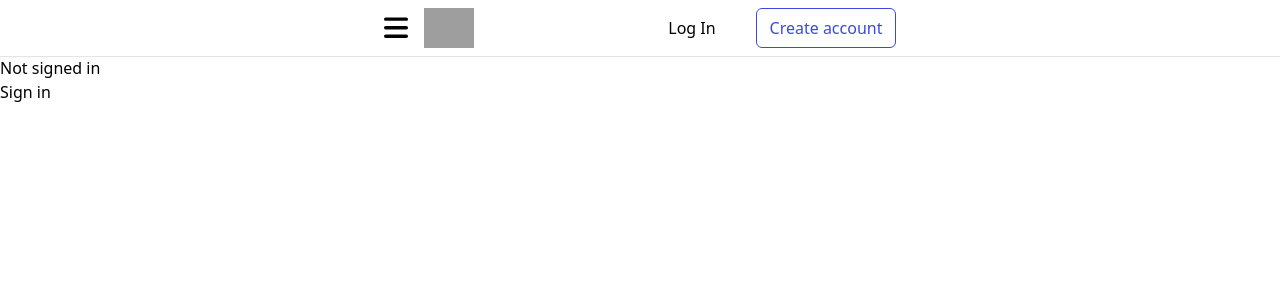
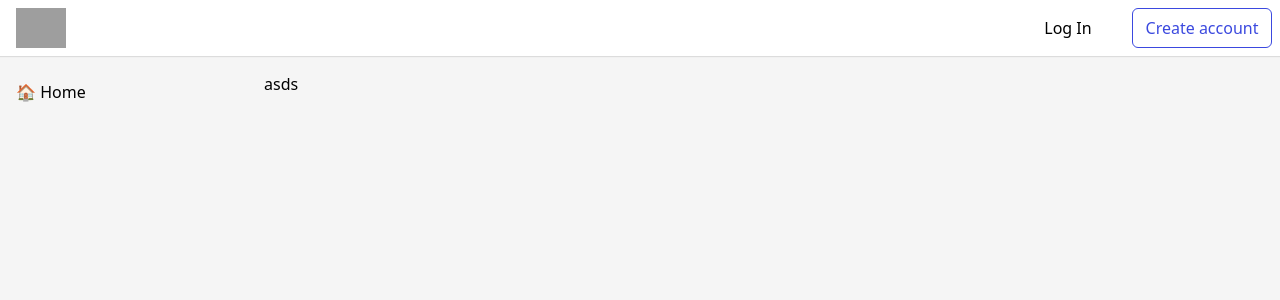
Before and after one commit to patryksztuczka/devto-clone-nextjs, a Next.js app: page / in a window 1280 px wide. Shown: the top 300 px of the page. Built offline with nearby package versions, Linux system fonts and the light colour scheme; no server answers; grey boxes are pictures that could not be loaded.

Commit message:
Created side menu for desktop devices and matched responsiveness to it

```diff
--- /dev/null
+++ b/src/components/DesktopSideMenu/DesktopSideMenu.tsx
@@ -0,0 +1,23 @@
+import React from "react";
+
+import { IDesktopSideMenuProps } from "./DesktopSideMenu.types";
+
+const DesktopSideMenu = ({ options }: IDesktopSideMenuProps) => {
+  return (
+    <aside>
+      <nav className="w-60">
+        {options.map((option) => (
+          <a
+            href={option.route}
+            key={option.route}
+            className="flex cursor-pointer rounded-md p-2 hover:bg-lightBlue hover:text-blue hover:underline"
+          >
+            {option.label}
+          </a>
+        ))}
+      </nav>
+    </aside>
+  );
+};
+
+export default DesktopSideMenu;
--- /dev/null
+++ b/src/components/DesktopSideMenu/DesktopSideMenu.types.ts
@@ -0,0 +1,5 @@
+import { ISideMenuOption } from "../MobileSideMenu/MobileSideMenu.types";
+
+export interface IDesktopSideMenuProps {
+  options: ISideMenuOption[];
+}
--- a/src/components/MobileSideMenu/MobileSideMenu.tsx
+++ b/src/components/MobileSideMenu/MobileSideMenu.tsx
@@ -7,16 +7,16 @@ import CreateAccountButton from "../CreateAccountButton/CreateAccountButton";
 import LogInButton from "../LogInButton/LogInButton";
 import { IMobileSideMenuProps } from "./MobileSideMenu.types";
 
-const MobileSideMenu = ({ handleMenuClose }: IMobileSideMenuProps) => {
+const MobileSideMenu = ({ options, handleMenuClose }: IMobileSideMenuProps) => {
   const { data: session } = useSession();
   const menuRef = useRef(null);
   useDetectOutsideClick(menuRef, handleMenuClose);
 
   return (
     <div className="absolute top-0 left-0 z-20 h-screen w-screen bg-overlay">
-      <nav
+      <aside
         ref={menuRef}
-        className="flex h-screen max-w-[300px] flex-col bg-white px-2"
+        className="flex h-screen max-w-[300px] flex-col gap-4 bg-white px-2"
       >
         <header className="flex h-14 items-center justify-between pl-2 text-lg font-bold">
           DEV Community 🙍‍♀️🙍‍♂️
@@ -42,7 +42,18 @@ const MobileSideMenu = ({ handleMenuClose }: IMobileSideMenuProps) => {
             </div>
           </div>
         )}
-      </nav>
+        <nav className="flex flex-col">
+          {options.map((option) => (
+            <a
+              href={option.route}
+              key={option.route}
+              className="cursor-pointer rounded-md px-4 py-2 hover:bg-lightBlue hover:text-blue hover:underline"
+            >
+              {option.label}
+            </a>
+          ))}
+        </nav>
+      </aside>
     </div>
   );
 };
--- a/src/components/MobileSideMenu/MobileSideMenu.types.ts
+++ b/src/components/MobileSideMenu/MobileSideMenu.types.ts
@@ -1,3 +1,9 @@
 export interface IMobileSideMenuProps {
+  options: ISideMenuOption[];
   handleMenuClose: () => void;
 }
+
+export interface ISideMenuOption {
+  label: string;
+  route: string;
+}
--- a/src/components/Navbar/Navbar.tsx
+++ b/src/components/Navbar/Navbar.tsx
@@ -1,7 +1,12 @@
 import { useSession } from "next-auth/react";
-import { useState } from "react";
+import { useState, useEffect } from "react";
 
 import MenuIcon from "../../assets/icons/MenuIcon/MenuIcon";
+import {
+  loggedUserMenuOptions,
+  unloggedUserMenuOptions,
+} from "../../constants/constants";
+import useIsMobile from "../../hooks/useIsMobile";
 import CreateAccountButton from "../CreateAccountButton/CreateAccountButton";
 import CreatePostButton from "../CreatePostButton/CreatePostButton";
 import LogInButton from "../LogInButton/LogInButton";
@@ -11,18 +16,31 @@ import UserDropdown from "../UserDropdown/UserDropdown";
 const Navbar = () => {
   const { data: session } = useSession();
   const [isMenuOpen, setIsMenuOpen] = useState(false);
+  const isMobile = useIsMobile();
 
   const handleMenuClose = () => {
     setIsMenuOpen(false);
   };
 
+  useEffect(() => {}, []);
+
   return (
-    <header className="sticky top-0 z-10 flex h-14 w-screen items-center justify-between pl-4 pr-2 shadow-header xl:px-96">
+    <header className="sticky top-0 z-10 m-auto flex h-14 justify-center pl-4 pr-2 shadow-header">
+      <div className=" flex w-full max-w-7xl items-center justify-between">
         <div className="flex items-center gap-4">
+          {isMobile && (
             <div onClick={() => setIsMenuOpen(true)}>
               <MenuIcon />
             </div>
-        {isMenuOpen && <MobileSideMenu handleMenuClose={handleMenuClose} />}
+          )}
+          {isMenuOpen && isMobile && (
+            <MobileSideMenu
+              handleMenuClose={handleMenuClose}
+              options={
+                session ? loggedUserMenuOptions : unloggedUserMenuOptions
+              }
+            />
+          )}
           <div>
             <a href="/">
               <img
@@ -45,6 +63,7 @@ const Navbar = () => {
             <CreateAccountButton />
           </div>
         )}
+      </div>
     </header>
   );
 };
--- a/src/constants/constants.ts
+++ b/src/constants/constants.ts
@@ -1,3 +1,4 @@
+import { ISideMenuOption } from "../components/MobileSideMenu/MobileSideMenu.types";
 import { IUserDropdownOptions } from "../components/UserDropdown/UserDropdown.types";
 
 export const BREAKPOINTS = {
@@ -14,3 +15,33 @@ export const userDropdownOptions: IUserDropdownOptions[] = [
     route: "/new",
   },
 ];
+
+export const unloggedUserMenuOptions: ISideMenuOption[] = [
+  {
+    label: "🏠 Home",
+    route: "/",
+  },
+];
+
+export const loggedUserMenuOptions: ISideMenuOption[] = [
+  {
+    label: "🏠 Home",
+    route: "/",
+  },
+  {
+    label: "💖 Reading List",
+    route: "/reading-list",
+  },
+];
+
+export const dummyPosts = [
+  {
+    id: 1,
+    title: "How join works internally in SQL",
+    tags: ["sql", "database"],
+    reactions: 58,
+    comments: 12,
+    timestamp: "03/12/2020",
+    author: "John Doe",
+  },
+];
--- /dev/null
+++ b/src/hooks/useIsMobile.ts
@@ -0,0 +1,21 @@
+import { useState, useEffect } from "react";
+
+import { BREAKPOINTS } from "../constants/constants";
+
+const useIsMobile = () => {
+  const [isMobile, setIsMobile] = useState<boolean>(false);
+
+  const handleWindowSizeChange = () => {
+    setIsMobile(window.innerWidth <= BREAKPOINTS.mobile);
+  };
+
+  useEffect(() => {
+    handleWindowSizeChange();
+    window.addEventListener("resize", handleWindowSizeChange);
+    return () => {
+      window.removeEventListener("resize", handleWindowSizeChange);
+    };
+  }, []);
+  return isMobile;
+};
+export default useIsMobile;
--- a/src/pages/index.tsx
+++ b/src/pages/index.tsx
@@ -1,20 +1,17 @@
 import { type NextPage } from "next";
+import { useSession } from "next-auth/react";
 import Head from "next/head";
-import { useSession, signIn, signOut } from "next-auth/react";
+
+import DesktopSideMenu from "../components/DesktopSideMenu/DesktopSideMenu";
+import {
+  loggedUserMenuOptions,
+  unloggedUserMenuOptions,
+} from "../constants/constants";
+import useIsMobile from "../hooks/useIsMobile";
 
 const Home: NextPage = () => {
   const { data: session } = useSession();
-
-  if (session) {
-    return (
-      <div className="flex h-[calc(100vh-56px)] justify-center bg-grey">
-        <main>
-          Signed in as {session.user.email} <br />
-          <button onClick={() => signOut()}>Sign out</button>
-        </main>
-      </div>
-    );
-  }
+  const isMobile = useIsMobile();
   return (
     <>
       <Head>
@@ -22,10 +19,16 @@ const Home: NextPage = () => {
         <meta name="description" content="Generated by create-t3-app" />
         <link rel="icon" href="/favicon.ico" />
       </Head>
-      <div>
-        <div className="relative">
-          Not signed in <br />
-          <button onClick={() => signIn()}>Sign in</button>
+      <div className="flex h-[calc(100vh-56px)] justify-center bg-grey">
+        <div className="flex w-full max-w-7xl gap-4 py-4 px-2">
+          {!isMobile && (
+            <DesktopSideMenu
+              options={
+                session ? loggedUserMenuOptions : unloggedUserMenuOptions
+              }
+            />
+          )}
+          <main>asds</main>
         </div>
       </div>
     </>
```
Lines whose indentation alone changed are shown as unchanged.
